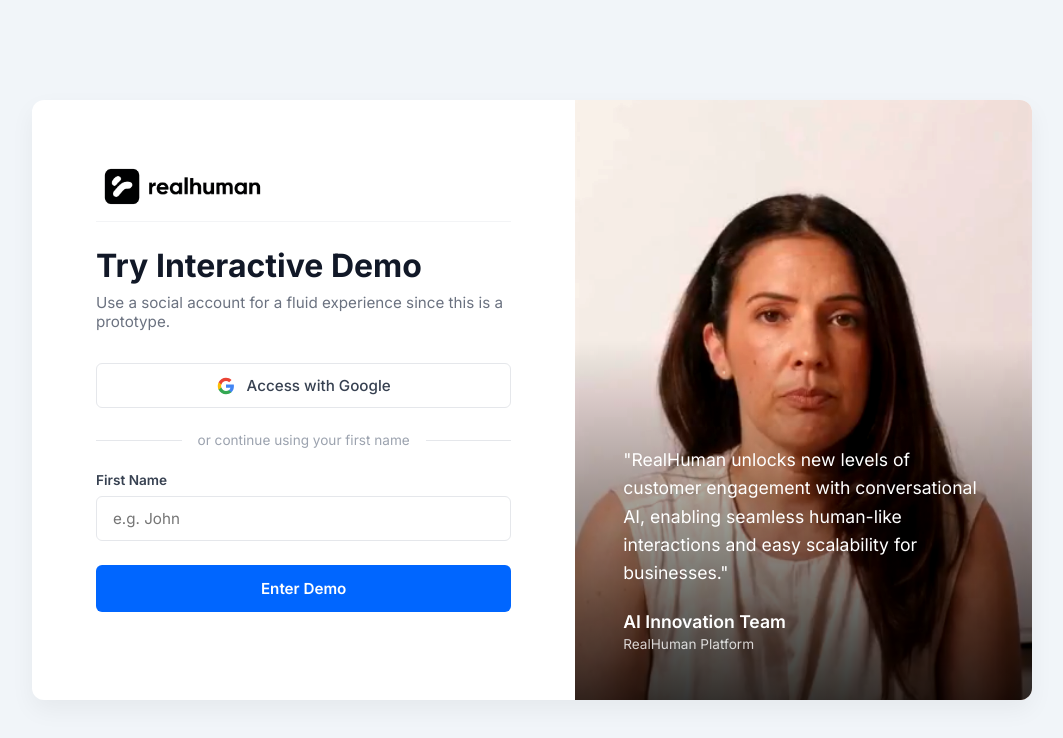
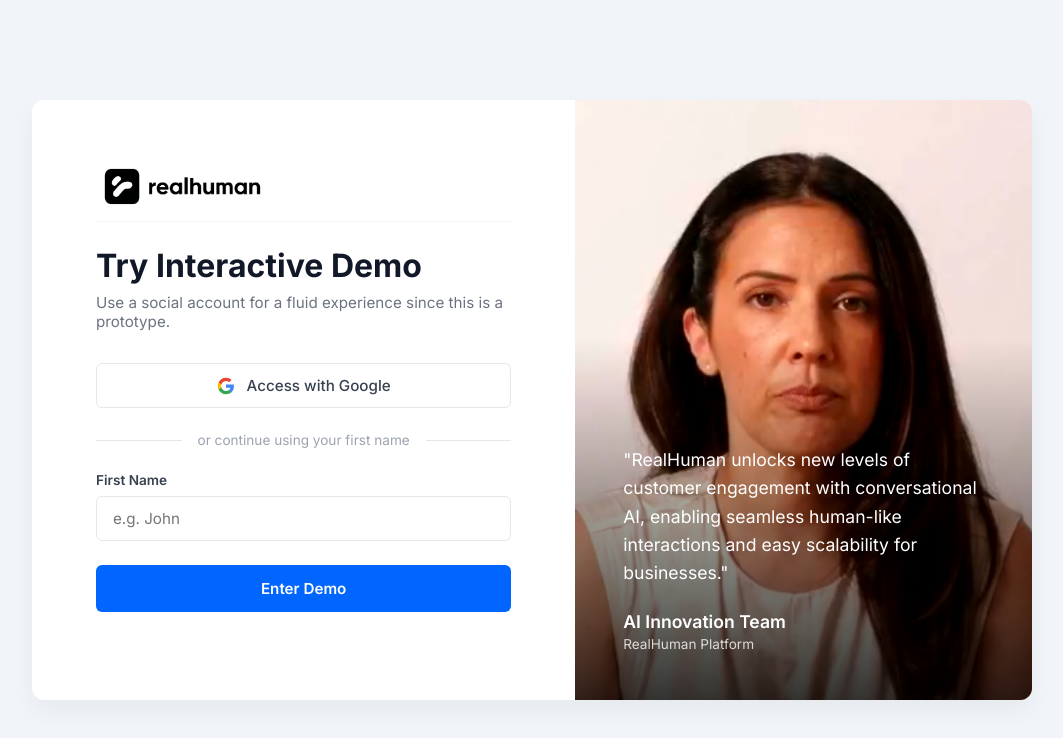
Before and after one commit to EdTech20/RealHuman, a React (Vite) app: page / in a window 1280 px wide. Shown: the top 738 px of the page, without its empty margins (108-1171 px from the left). Built offline with nearby package versions, Linux system fonts and the light colour scheme.

Commit message:
style: upscale register page avatar and enhance sharpness

```diff
--- a/src/Register.css
+++ b/src/Register.css
@@ -176,7 +176,9 @@
   position: absolute;
   top: 0;
   left: 0;
-  filter: contrast(1.15) saturate(1.1) brightness(1.05);
+  transform: scale(1.2);
+  transform-origin: center center;
+  filter: contrast(1.2) saturate(1.15) brightness(1.05);
 }
 
 .image-overlay {
```
